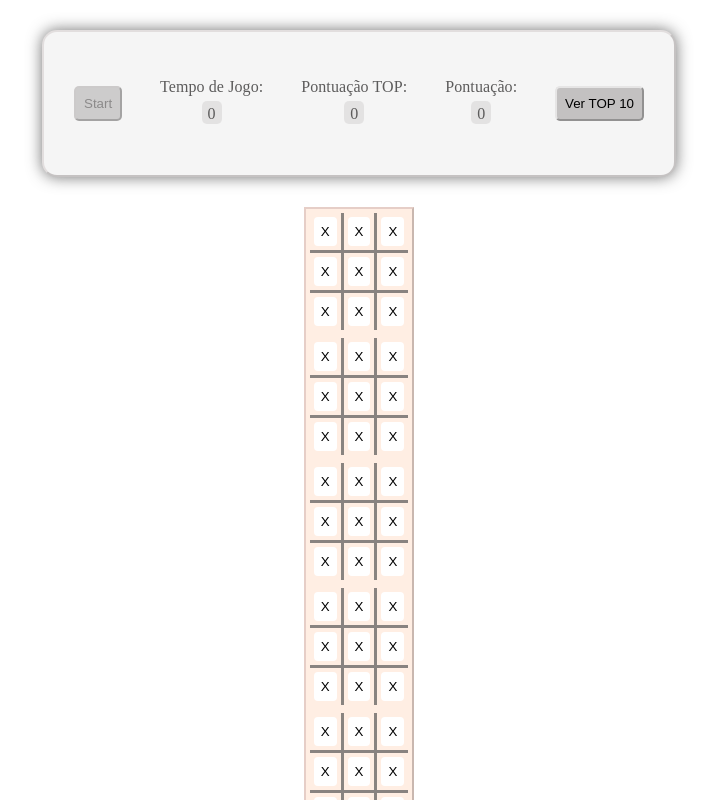
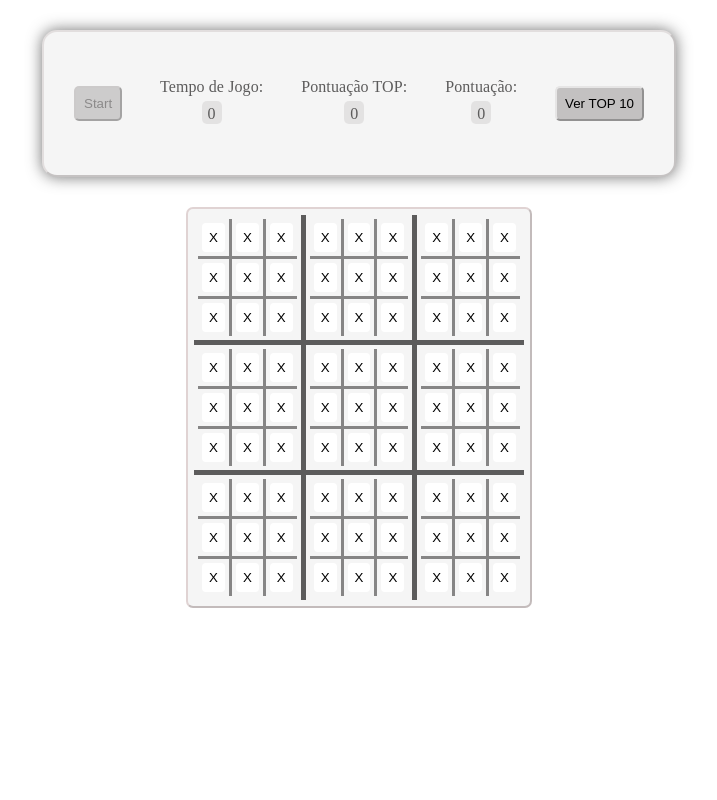
Before and after one commit to Marinelasuelly/LS-TP-Tic-Tac-Toe, a React (Create React App) app in the folder tic-tac-toe/: page / in a window 1280 px wide. Shown: the top 800 px of the page, without its empty margins (281-998 px from the left). Built offline with nearby package versions, Linux system fonts and the light colour scheme.

Commit message:
Update game-panel.css

```diff
--- a/tic-tac-toe/src/components/game-panel/game-panel.css
+++ b/tic-tac-toe/src/components/game-panel/game-panel.css
@@ -1,4 +1,16 @@
 #game-panel{
-    background-color: rgba(255, 229, 212, 0.653);
+    background-color: whitesmoke;
     border: outset 2px rgba(185, 148, 148, 0.345);
+    border-radius: 7px;
+    padding: 6px;
 }
+.game-row{
+    display: flex;
+}
+
+#row1,#row2{
+    border-bottom: 5px solid rgb(93, 92, 92);
+}
+.tab1, .tab2{
+    border-right: 5px solid rgb(93, 92, 92);
+}
```
